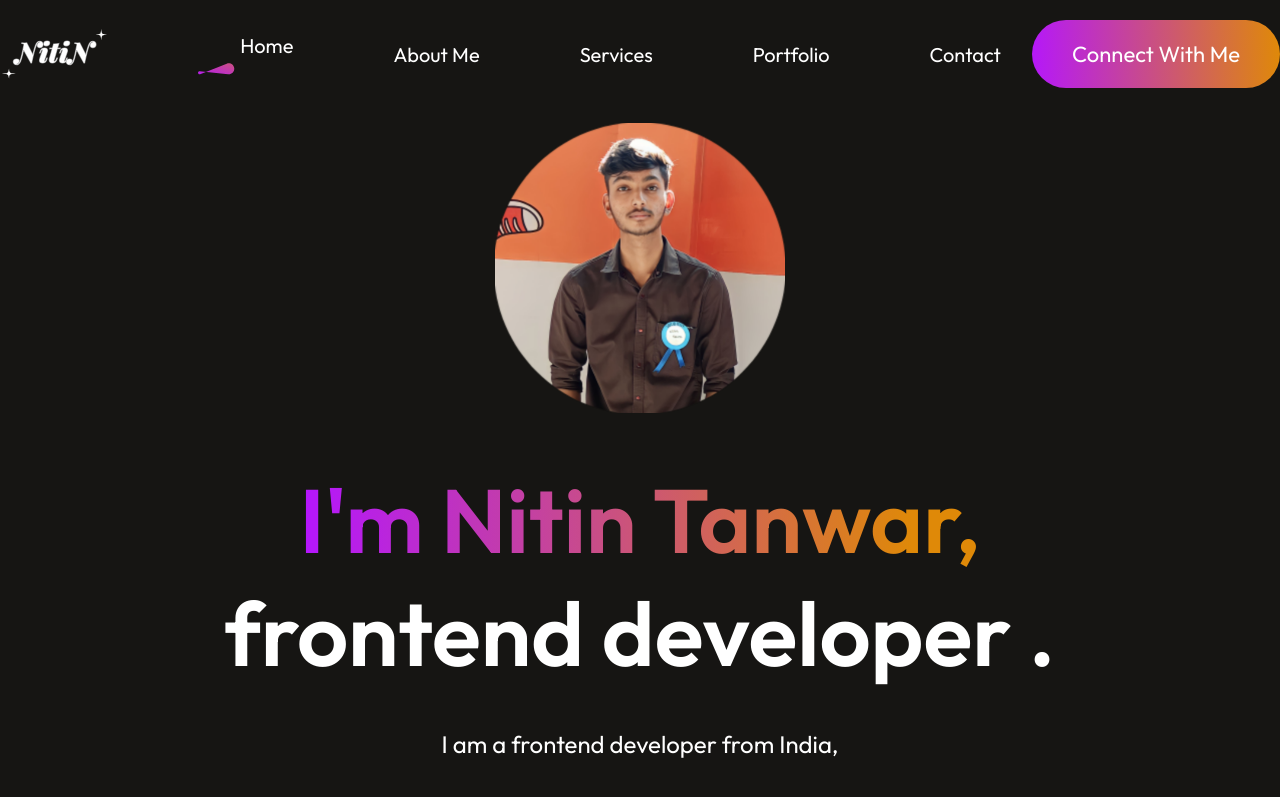
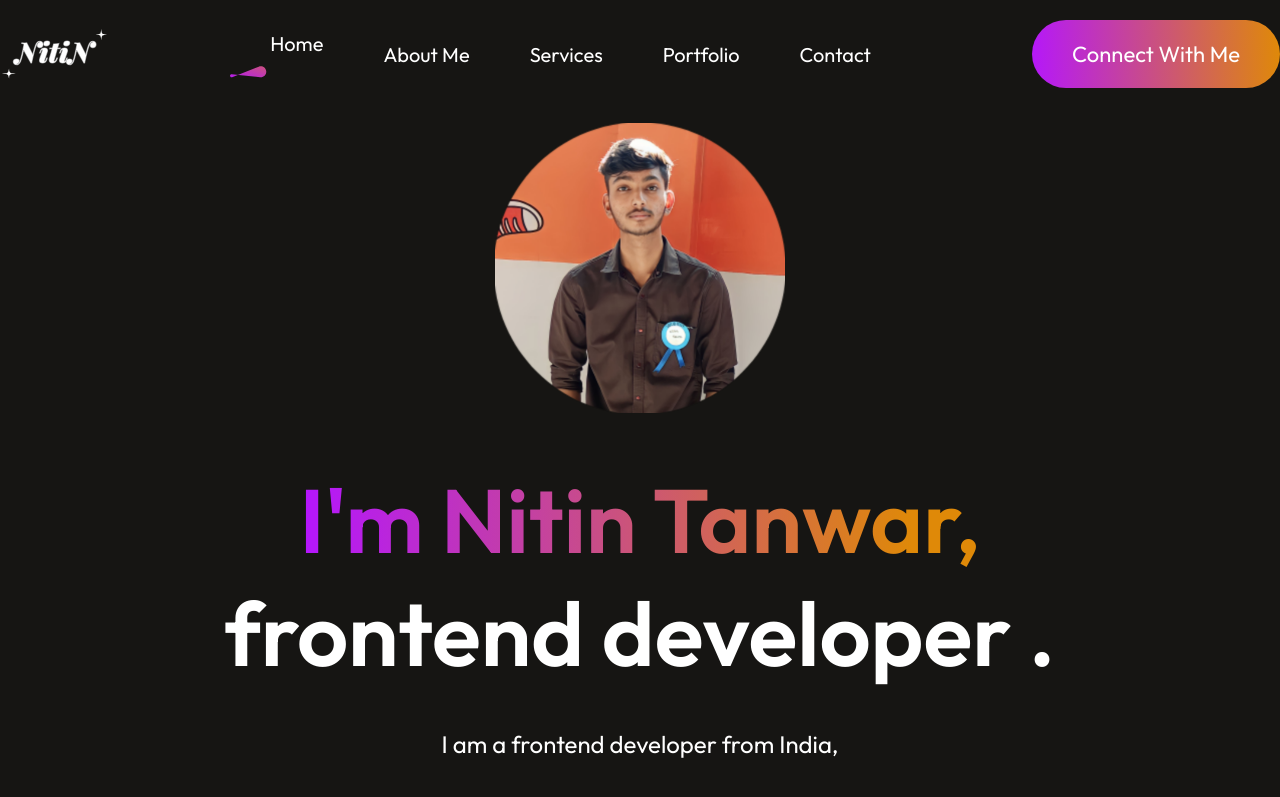
Before and after one commit to NitinVibe/Portfolio, a React (Vite) app: page / in a window 1280 px wide. Shown: the top 797 px of the page. Built offline with nearby package versions, Linux system fonts and the light colour scheme.

Commit message:
phone size done

```diff
--- a/src/component/Navbar/Navbar.css
+++ b/src/component/Navbar/Navbar.css
@@ -19,13 +19,15 @@ body {
 }
 .navbar p {
   font-size: 20px;
+  /* Removed margin-left to align with the list item structure */
   margin-left: 0%;
 }
 .nav-menu {
   display: flex;
   align-items: center;
   list-style: none;
-  gap: 0px; /* reduced from 60px */
+  /* FIX: Added space back between links for desktop view */
+  gap: 60px;
   font-size: 20px;
 }
 .nav-connect {
@@ -42,19 +44,23 @@ body {
 .nav-menu li {
   display: flex;
   flex-direction: column;
-  gap: 5px;
+  gap: 0px;
   cursor: pointer;
 }
 .nav-menu li img {
   display: flex;
   margin: auto;
+  margin-left: -40px;
+  margin-top: 10px;
+  z-index: -1;
 }
 .anchor-link {
   text-decoration: none;
   color: white;
 }
 .anchor-link p {
-  margin-left: 100px;
+  /* FIX: CRITICAL CHANGE - Removed the 100px margin that was scattering the links */
+  margin-left: 0px;
 }
 .anchor-link img {
   margin-left: 0px;
@@ -107,6 +113,7 @@ body {
 
   .nav-menu li {
     font-size: 30px;
+    /* This padding is likely intended to push the menu items right when the mobile menu is open */
     padding-left: 100px;
     flex-direction: row;
     gap: 20px;
```
